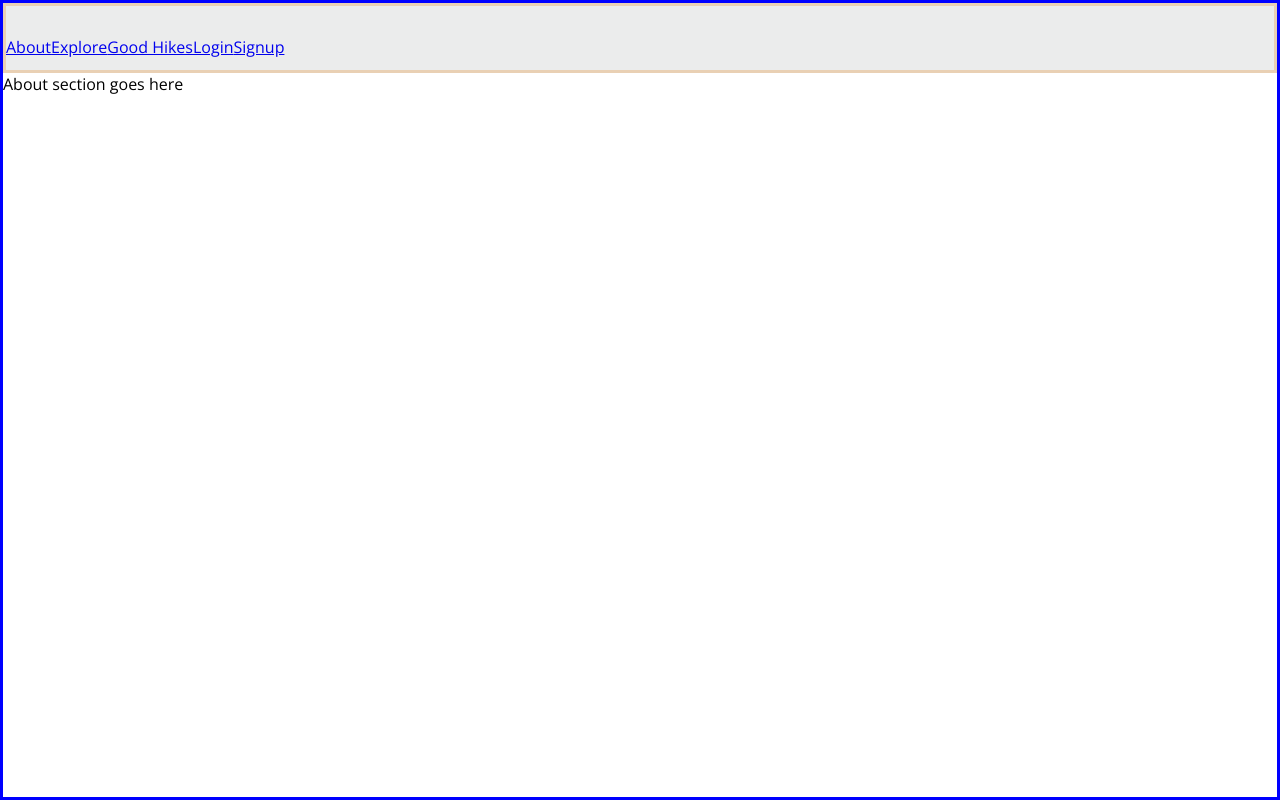
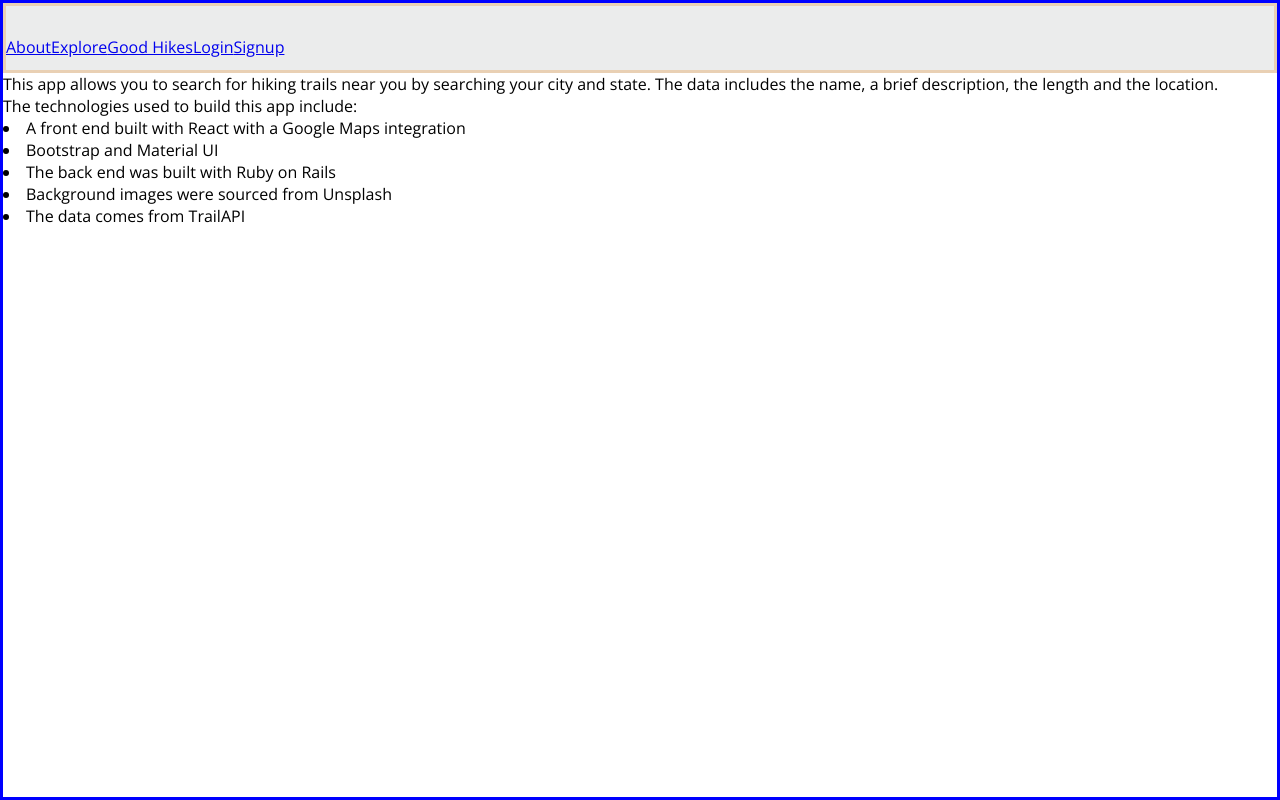
Before and after one commit to connor-cs/new-capstone-project, a React (Create React App) app in the folder client/: page /about in a window 1280 px wide. Built offline with nearby package versions, Linux system fonts and the light colour scheme.

Commit message:
added about section and the map

```diff
--- a/client/src/Components/About.js
+++ b/client/src/Components/About.js
@@ -3,7 +3,16 @@ import React from 'react'
 export default function About() {
   return (
     <main className='about-page'>
-    <div>About section goes here</div>
+    <div>This app allows you to search for hiking trails near you by searching your city and state.
+      The data includes the name, a brief description, the length and the location.
+
+      <ul>The technologies used to build this app include:</ul>
+      <li>A front end built with React with a Google Maps integration</li>
+      <li>Bootstrap and Material UI</li>
+      <li>The back end was built with Ruby on Rails</li>
+      <li>Background images were sourced from Unsplash</li>
+      <li>The data comes from TrailAPI</li>
+    </div>
     </main>
   )
 }
--- a/client/src/Components/Explore.js
+++ b/client/src/Components/Explore.js
@@ -3,7 +3,7 @@ import { useState, useCallback } from 'react'
 import TrailsContainer from './TrailsContainer'
 import getStateId from './HelperActions/GetStateId'
 import Map from './Map'
-import { useLoadScript, useJsApiLoader, GoogleMap, Marker } from '@react-google-maps/api'
+import { useJsApiLoader, GoogleMap, Marker } from '@react-google-maps/api'
 import { Button } from '@mui/material'
 /* eslint-disable no-undef */
 
@@ -19,7 +19,7 @@ export default function Explore() {
   )
   const [errors, setErrors] = useState([])
   const [trails, setTrails] = useState([])
-  const [map, setMap] = React.useState(true)
+  const [map, setMap] = useState(true)
 
   function stateInput(e) {
     const stateCopy = {
@@ -80,25 +80,24 @@ export default function Explore() {
     return stateNames
   }
 
+
+
+  console.log(process.env)
+
+  //Google maps stuff:
   const containerStyle = {
-    width: '400px',
-    height: '400px',
-
+    width: '700px',
+    height: '600px',
   };
-
   const center = {
-    lat: -3.745,
-    lng: -38.523
+    lat: 38.8,
+    lng: -77
   };
-  console.log(process.env.REACT_APP_GOOGLE_MAPS_KEY)
 
   const { isLoaded } = useJsApiLoader({
     id: 'google-map-script',
-      googleMapsApiKey: process.env.REACT_APP_GOOGLE_MAPS_KEY
+    googleMapsApiKey: "AIzaSyAgxJjemhhztx1JE2lknwHDE8y_a9T6vcE"
   })
-
-
-
 
   const onLoad = useCallback(function callback(map) {
     const bounds = new window.google.maps.LatLngBounds(center);
@@ -109,6 +108,7 @@ export default function Explore() {
   const onUnmount = useCallback(function callback(map) {
     setMap(null)
   }, [])
+  //Google maps stuff ^^
 
 
   return (
@@ -118,8 +118,6 @@ export default function Explore() {
         <form onSubmit={onSubmit}>
           <input type="text" name="city" value={userSearch.city} placeholder="City" onChange={handleChange}></input>
           <select onChange={stateInput}>{renderOptions()}</select>
-          {/* <label>Max distance:</label>
-          <input type="number" name="distance" onChange={handleChange}></input> */}
           <button>submit</button>
         </form>
       </div>
@@ -135,10 +133,12 @@ export default function Explore() {
         {isLoaded ? <GoogleMap
           mapContainerStyle={containerStyle}
           center={center}
-        zoom={10}
+          zoom={50}
           onLoad={onLoad}
           onUnmount={onUnmount}
-      ></GoogleMap> : null}
+        >
+          <Marker position={{ lat: 38.9072, lng: -77.03 }} />
+        </GoogleMap> : null}
       </div>
 
     </main>
```
Lines whose indentation alone changed are shown as unchanged.
